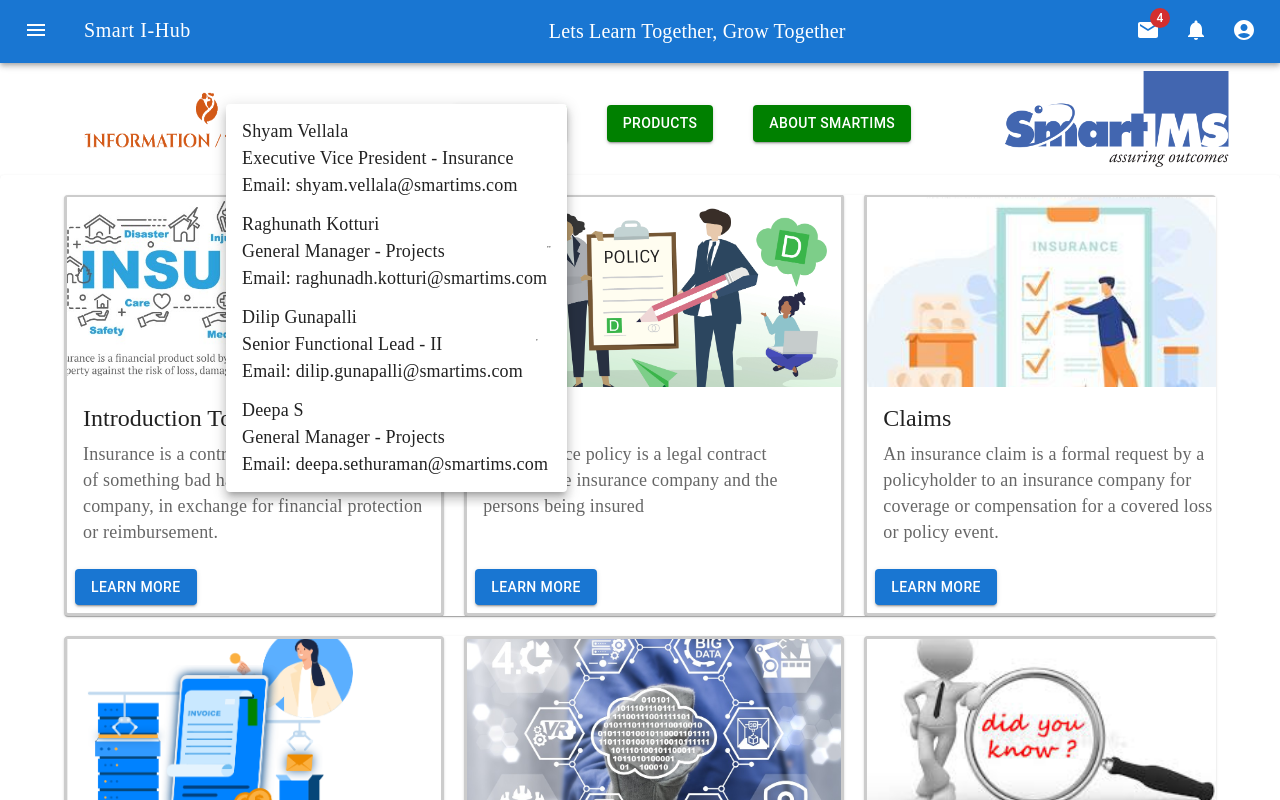
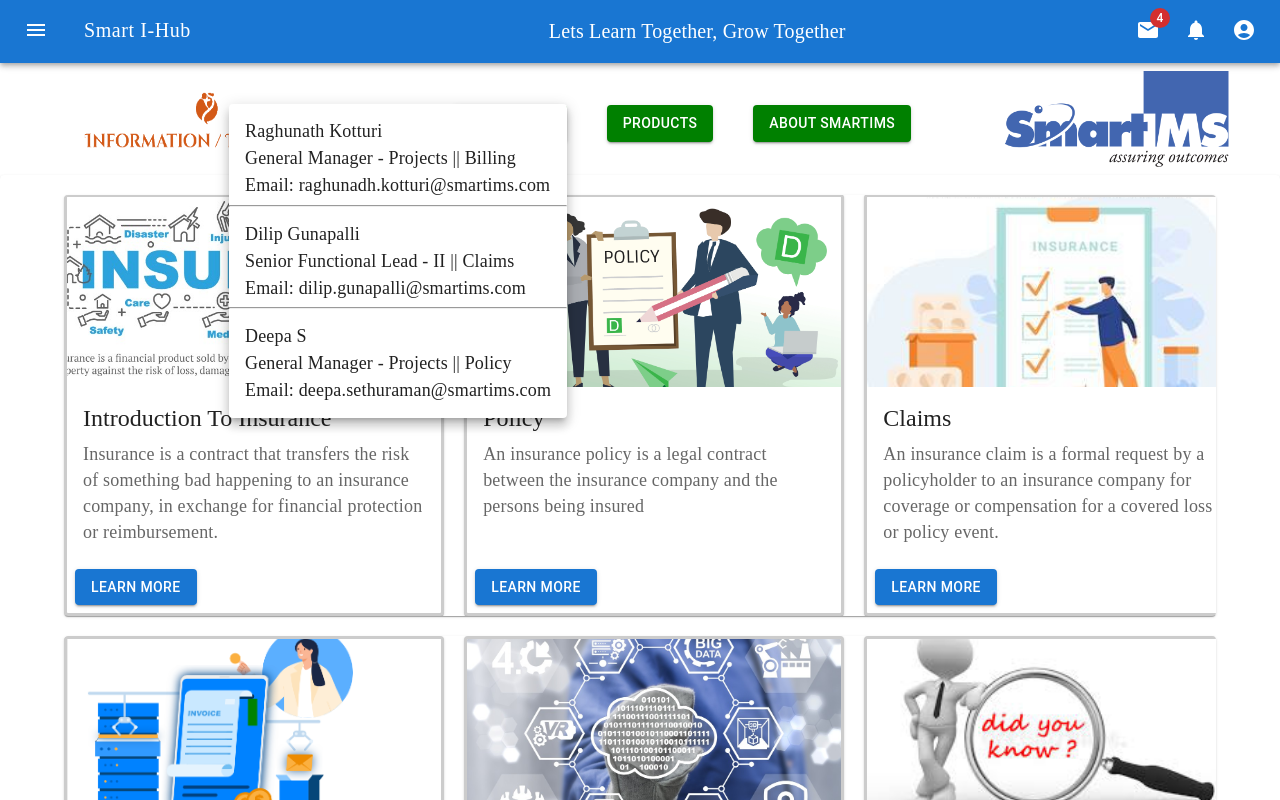
Before and after one commit to Krishnaja99/smart-information_hub, a React (Create React App) app: page / in a window 1280 px wide. Both pictures are taken after a click on the button "RESOURCES". Shown: the top 800 px of the page. Built offline with nearby package versions, Linux system fonts and the light colour scheme.

Commit message:
changed Resource pane for better look

```diff
--- a/src/components/Base Data/Advancement/Advancement.module.css
+++ b/src/components/Base Data/Advancement/Advancement.module.css
@@ -1,8 +1,5 @@
 .channelLinks {
   margin: 40px 0 0 40px;
   display: flex;
-  gap: 10px
-  ;
-  flex-direction: row;
-
+  gap: 10px;
 }
--- a/src/components/Dashboard/Dashboard.jsx
+++ b/src/components/Dashboard/Dashboard.jsx
@@ -208,7 +208,13 @@ const Dashboard = () => {
               </Typography>
             </CardContent>
             <CardActions>
-              <Button variant="contained">Learn More</Button>
+              <Button
+                variant="contained"
+                target="_blank"
+                href="https://outlook.office.com/mail/AAMkAGQ5YjA1ZDAxLTk5MGEtNDVjOS05Mjg4LTMwMmUxMjg5Zjg0MQAuAAAAAABXFX4yMsLeSaRtRrCHtDIAAQCSSImQg6nETZGMOO88aUkyAABhwwDuAAA%3D?sourceId=Raghu.Sama%40smartims.com&email=Raghu.Sama%40smartims.com"
+              >
+                Learn More
+              </Button>
             </CardActions>
           </Card>
         </Card>
--- a/src/components/common/Header/Header.jsx
+++ b/src/components/common/Header/Header.jsx
@@ -44,10 +44,10 @@ export const Header = () => {
         onClick={handleMenuClose}
         sx={{ fontFamily: "Roboto Slab", fontSize: "18px" }}
       >
-        Shyam Vellala<br></br>Executive Vice President - Insurance <br></br>
-        Email: shyam.vellala@smartims.com
+        Raghunath Kotturi <br></br>General Manager - Projects || Billing
+        <br></br>Email: raghunadh.kotturi@smartims.com
       </MenuItem>
-
+      <hr />
       <MenuItem
         component={Link}
         to="https://teams.microsoft.com/v2/"
@@ -55,11 +55,11 @@ export const Header = () => {
         onClick={handleMenuClose}
         sx={{ fontFamily: "Roboto Slab", fontSize: "18px" }}
       >
-        Raghunath Kotturi<br></br>General Manager - Projects
-        <br></br>Email: raghunadh.kotturi@smartims.com
-        <hr />
-        <hr />
+        Dilip Gunapalli <br></br>Senior Functional Lead - II || Claims
+        <br></br>
+        Email: dilip.gunapalli@smartims.com
       </MenuItem>
+      <hr />
       <MenuItem
         component={Link}
         to="https://teams.microsoft.com/v2/"
@@ -67,20 +67,7 @@ export const Header = () => {
         onClick={handleMenuClose}
         sx={{ fontFamily: "Roboto Slab", fontSize: "18px" }}
       >
-        Dilip Gunapalli <br></br>Senior Functional Lead - II
-        <br></br>
-        Email: dilip.gunapalli@smartims.com
-        <hr />
-      </MenuItem>
-
-      <MenuItem
-        component={Link}
-        to="https://teams.microsoft.com/v2/"
-        target="_blank"
-        onClick={handleMenuClose}
-        sx={{ fontFamily: "Roboto Slab", fontSize: "18px" }}
-      >
-        Deepa S<br></br>General Manager - Projects
+        Deepa S<br></br>General Manager - Projects || Policy
         <br></br>Email: deepa.sethuraman@smartims.com
       </MenuItem>
     </Menu>
```
